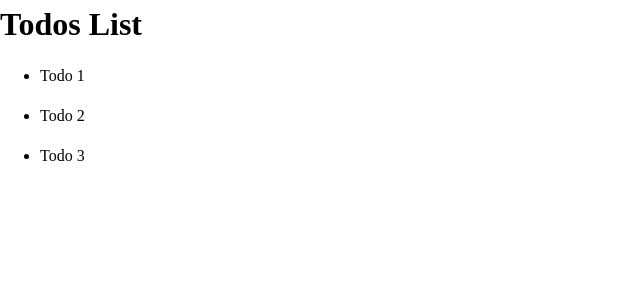
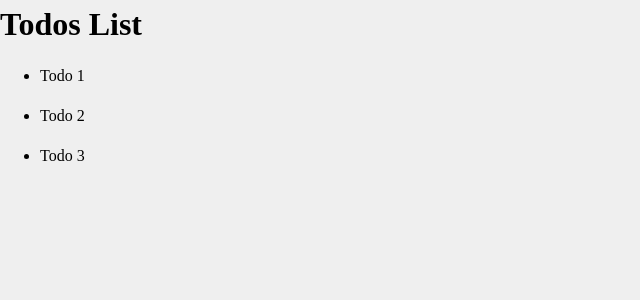
Before and after one commit to uxmoon/todo-list-vue2, a Vue app: page / in a window 1280 px wide. Shown: the top 300 px of the page, without its empty margins (0-640 px from the left). Built offline with nearby package versions, Linux system fonts and the light colour scheme.

Commit message:
Updated global styles

```diff
--- a/src/App.vue
+++ b/src/App.vue
@@ -5,11 +5,11 @@
 </template>
 
 <script>
-import TodosList from "./components/TodosList"
+import TodosList from "./components/TodosList";
 export default {
-  name: 'App',
+  name: "App",
   components: {
-    TodosList
+    TodosList,
   },
   data() {
     return {
@@ -29,10 +29,10 @@ export default {
           title: "Todo 3",
           completed: false,
         },
-      ]
-    }
-  }
-}
+      ],
+    };
+  },
+};
 </script>
 
 <style>
@@ -58,8 +58,8 @@ dd {
 }
 
 /* Remove list styles on ul, ol elements with a list role, which suggests default styling will be removed */
-ul[role='list'],
-ol[role='list'] {
+ul[role="list"],
+ol[role="list"] {
   list-style: none;
 }
 
@@ -73,6 +73,7 @@ body {
   min-height: 100vh;
   text-rendering: optimizeSpeed;
   line-height: 1.5;
+  background-color: #efefef;
 }
 
 /* A elements that don't have a class get default styles */
@@ -98,7 +99,7 @@ select {
 /* Remove all animations, transitions and smooth scroll for people that prefer not to see them */
 @media (prefers-reduced-motion: reduce) {
   html:focus-within {
-   scroll-behavior: auto;
+    scroll-behavior: auto;
   }
 
   *,
@@ -110,5 +111,4 @@ select {
     scroll-behavior: auto !important;
   }
 }
-
 </style>
```
